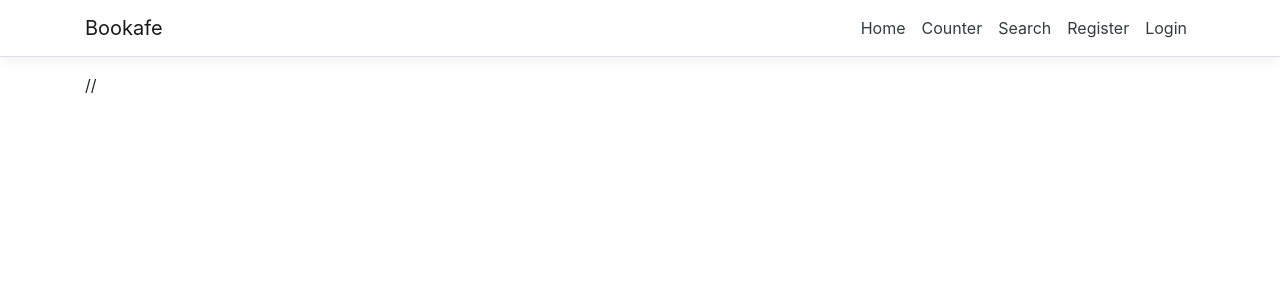
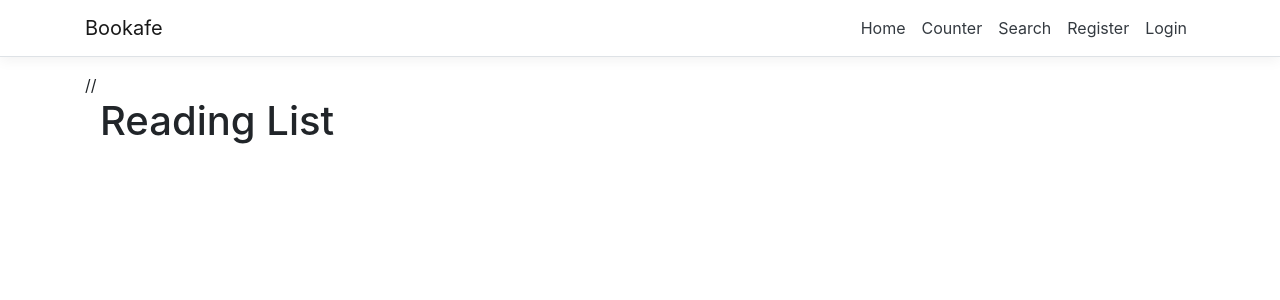
Before and after one commit to sara-bn/Passion-project-bookafe, a React (Create React App) app in the folder Bookafe/Bookafe/ClientApp/: page /list in a window 1280 px wide. Shown: the top 300 px of the page. Built offline with nearby package versions, Linux system fonts and the light colour scheme; no server answers.

Commit message:
minor changes

```diff
--- a/Bookafe/Bookafe/ClientApp/src/App.js
+++ b/Bookafe/Bookafe/ClientApp/src/App.js
@@ -5,6 +5,7 @@ import { Home } from './components/Home';
 import { Search } from './components/Search';
 import { Details } from './components/Details';
 import { Counter } from './components/Counter';
+import { List } from './components/List';
 import AuthorizeRoute from './components/api-authorization/AuthorizeRoute';
 import ApiAuthorizationRoutes from './components/api-authorization/ApiAuthorizationRoutes';
 import { ApplicationPaths } from './components/api-authorization/ApiAuthorizationConstants';
@@ -22,6 +23,7 @@ export default class App extends Component {
         //<AuthorizeRoute path='/search' component={Search} />
             <Route path='/search' component={Search} />
             <Route path="/details/:id" component={Details} />
+            <Route path='/list' component={List} />
         <Route path={ApplicationPaths.ApiAuthorizationPrefix} component={ApiAuthorizationRoutes} />
       </Layout>
     );
--- a/Bookafe/Bookafe/ClientApp/src/components/Details.js
+++ b/Bookafe/Bookafe/ClientApp/src/components/Details.js
@@ -1,11 +1,11 @@
 import React, { Component } from 'react';
+import { Link } from "react-router-dom";
 
 export class Details extends Component {
     constructor(props) {
         super(props);
         this.state = {
             resultDetail: {},
-
         };
     }
     componentDidMount() {
@@ -32,6 +32,8 @@ export class Details extends Component {
                             <div class="col-12">
                                 <h1>{this.state.resultDetail.title}</h1>
                                 <p>{this.state.resultDetail.authors}</p>
+                                <p>{this.state.resultDetail.description}</p>
+                                <p><Link key={this.state.resultDetail.title} to={"/list/" + this.state.resultDetail.title}>Add to reading list</Link></p>
                             </div>
                         </div>
                     </div>
--- /dev/null
+++ b/Bookafe/Bookafe/ClientApp/src/components/List.js
@@ -0,0 +1,26 @@
+import React, { Component } from 'react';
+
+
+export class List extends Component {
+    constructor(props) {
+        super(props);
+        this.state = {
+        };
+    }
+    componentDidMount() {
+
+    }
+    render() {
+
+        return (
+            <div className="container">
+                <div class="row">
+                    <div class="col-12">
+                        <h1>Reading List</h1>
+
+                    </div>
+                </div>
+            </div>
+        );
+    }
+}
```
